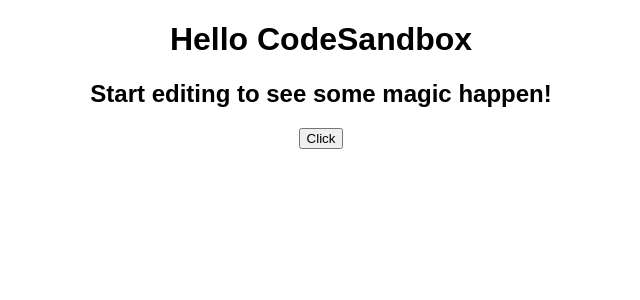
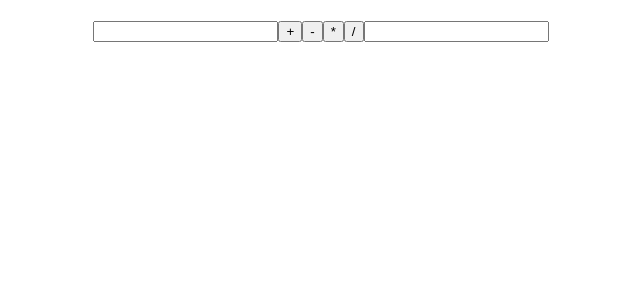
Before and after one commit to MishaPetrovskui/React-Class, a React (Create React App) app: page / in a window 1280 px wide. Shown: the top 300 px of the page, without its empty margins (319-959 px from the left). Built offline with nearby package versions, Linux system fonts and the light colour scheme.

Commit message:
create calculator

```diff
--- a/src/App.js
+++ b/src/App.js
@@ -1,15 +1,68 @@
 import "./styles.css";
+import { useState } from "react";
 
 function Hello() {
   alert("Hello USER");
 }
 
 export default function App() {
+  // const [header, setHeader] = useState("My first React APP");
+  // const [inputText, setInputText] = useState("");
+  const [input1, setInput1] = useState("");
+  const [input2, setInput2] = useState("");
+  const [output, setOutput] = useState("");
+
+  // function changeHeader() {
+  //   setHeader(inputText);
+  // }
+  function plusMath() {
+    setOutput(Number(input1) + Number(input2));
+  }
+
+  function minusMath() {
+    setOutput(Number(input1) - Number(input2));
+  }
+
+  function multiplyMath() {
+    setOutput(Number(input1) * Number(input2));
+  }
+
+  function divideMath() {
+    setOutput(Number(input1) / Number(input2));
+  }
+
   return (
-    <div className="App">
-      <h1>Hello CodeSandbox</h1>
-      <h2>Start editing to see some magic happen!</h2>
-      <button onClick={Hello}>Click</button>
-    </div>
+    <>
+      {/* <div className="App">
+        <h1>{header}</h1>
+        <h2>Start editing to see some magic happen!</h2>
+        <button onClick={changeHeader}>Click</button>
+      </div>
+      <div>
+        <input
+          type="text"
+          value={inputText}
+          onChange={(event) => setInputText(event.target.value)}
+        />
+        <button onClick={changeHeader}>changeHeader</button>
+      </div> */}
+      <div className="App">
+        <h1>{output}</h1>
+        <input
+          type="text"
+          value={input1}
+          onChange={(event) => setInput1(event.target.value)}
+        />
+        <button onClick={plusMath}>+</button>
+        <button onClick={minusMath}>-</button>
+        <button onClick={multiplyMath}>*</button>
+        <button onClick={divideMath}>/</button>
+        <input
+          type="text"
+          value={input2}
+          onChange={(event) => setInput2(event.target.value)}
+        />
+      </div>
+    </>
   );
 }
```
Also changed, not shown: .codesandbox/tasks.json (added), 1 other file (tests, documents, lock files or other folders).
